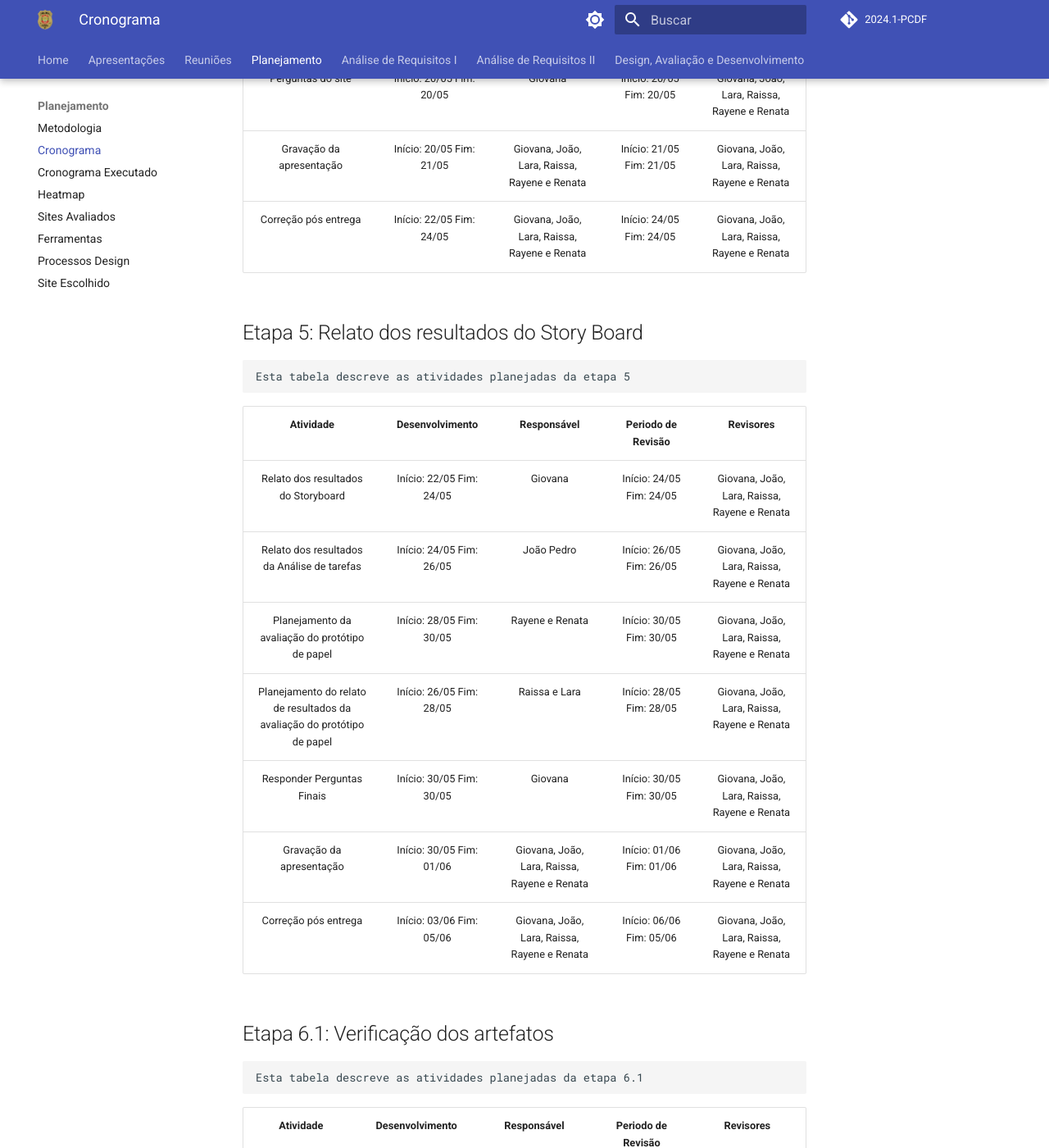
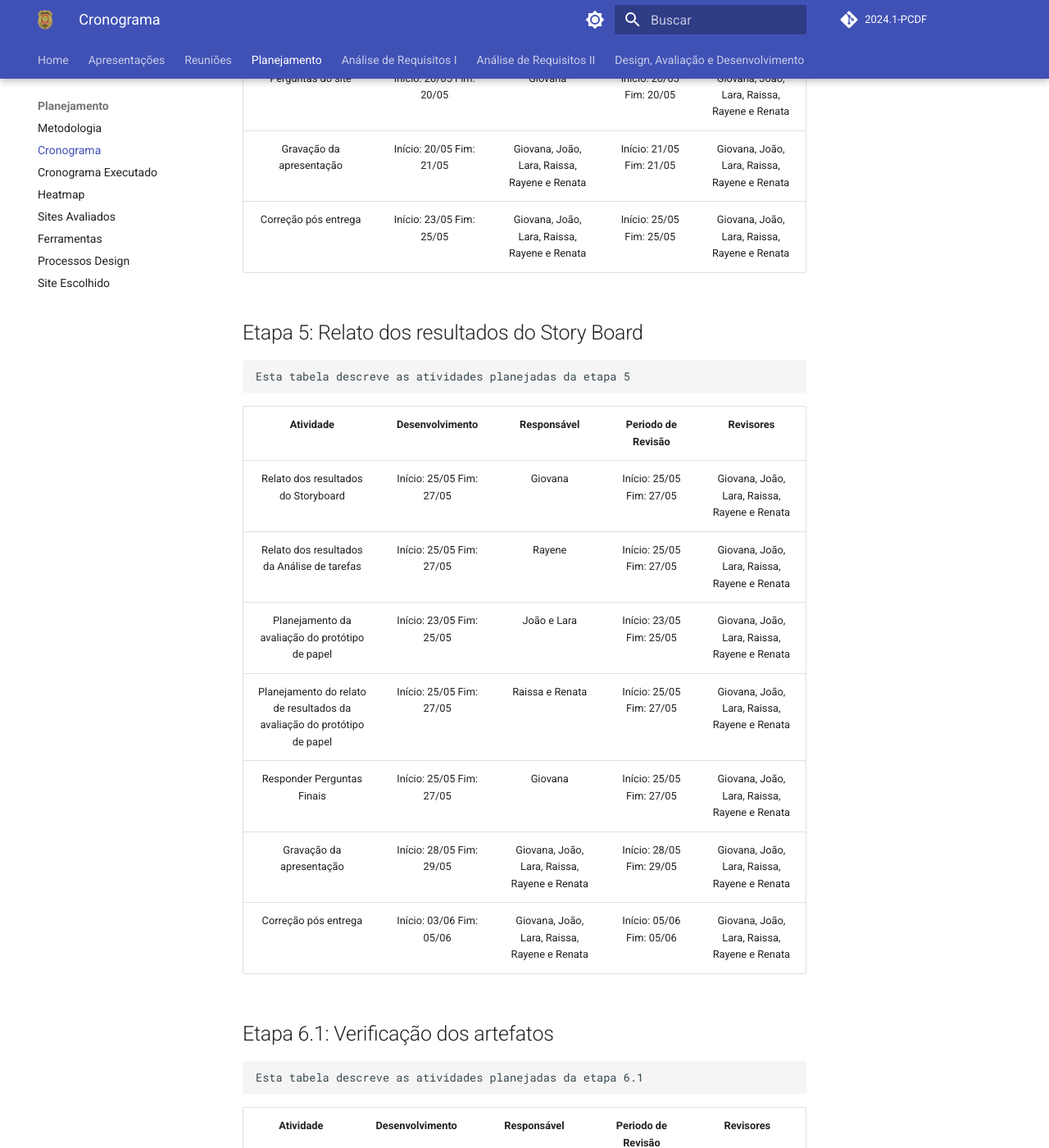
Before and after one commit to Interacao-Humano-Computador/2024.1-PCDF, an MkDocs documentation site: the page built from docs/planejamento/cronograma.md, in a window 1280 px wide and 1400 px high, scrolled down 3953 px. Shown: the whole window at 82% size. Built offline with MkDocs 1.6.1 and Material for MkDocs 9.7.7, drawn with Linux system fonts in a browser that asks for light colours; comment, search, counter and statistics services are not loaded.

```diff
--- a/docs/planejamento/cronograma.md
+++ b/docs/planejamento/cronograma.md
@@ -69,20 +69,20 @@ Este documento tem objetivo de apresentar o cronograma que planejampos e que o g
 | Storyboard           | Início: 14/05 Fim: 20/05 |  Giovana, João, Lara, Raissa, Rayene e Renata  | Início: 20/05 Fim: 20/05   | Giovana, João, Lara, Raissa, Rayene e Renata   |
 | Perguntas do site | Início: 20/05 Fim: 20/05 | Giovana| Início: 20/05 Fim: 20/05 | Giovana, João, Lara, Raissa, Rayene e Renata   |
 | Gravação da apresentação   | Início: 20/05 Fim: 21/05| Giovana, João, Lara, Raissa, Rayene e Renata              | Início: 21/05 Fim: 21/05   | Giovana, João, Lara, Raissa, Rayene e Renata              |
-| Correção pós entrega         | Início: 22/05 Fim: 24/05 | Giovana, João, Lara, Raissa, Rayene e Renata              | Início: 24/05 Fim: 24/05   | Giovana, João, Lara, Raissa, Rayene e Renata              |
+| Correção pós entrega         | Início: 23/05 Fim: 25/05 | Giovana, João, Lara, Raissa, Rayene e Renata              | Início: 25/05 Fim: 25/05   | Giovana, João, Lara, Raissa, Rayene e Renata              |
 
 ## Etapa 5: Relato dos resultados do Story Board
     Esta tabela descreve as atividades planejadas da etapa 5
 
 | Atividade       | Desenvolvimento | Responsável                                 | Periodo de Revisão             | Revisores |
 | :--------: | :----: | :--------------------:                    | :---------------: |:---------------: |
-| Relato dos resultados do Storyboard    | Início: 22/05 Fim: 24/05 | Giovana          | Início: 24/05 Fim: 24/05 |  Giovana, João, Lara, Raissa, Rayene e Renata           |
-| Relato dos resultados da Análise de tarefas                             | Início: 24/05 Fim: 26/05 | João Pedro  | Início: 26/05 Fim: 26/05 |Giovana, João, Lara, Raissa, Rayene e Renata  |
-| Planejamento da avaliação do protótipo de papel                         | Início: 28/05 Fim: 30/05 | Rayene  e Renata | Início: 30/05 Fim: 30/05 |Giovana, João, Lara, Raissa, Rayene e Renata   |
-| Planejamento do relato de resultados da avaliação do protótipo de papel | Início: 26/05 Fim: 28/05 | Raissa e Lara        | Início: 28/05 Fim: 28/05 | Giovana, João, Lara, Raissa, Rayene e Renata            |
-| Responder Perguntas Finais   | Início: 30/05 Fim: 30/05| Giovana              | Início: 30/05 Fim: 30/05| Giovana, João, Lara, Raissa, Rayene e Renata              |
-| Gravação da apresentação                                                | Início: 30/05 Fim: 01/06 | Giovana, João, Lara, Raissa, Rayene e Renata              | Início: 01/06 Fim: 01/06 | Giovana, João, Lara, Raissa, Rayene e Renata              |
-|Correção pós entrega                                                 |Início: 03/06 Fim: 05/06  | Giovana, João, Lara, Raissa, Rayene e Renata              | Início: 06/06 Fim: 05/06 | Giovana, João, Lara, Raissa, Rayene e Renata              |
+| Relato dos resultados do Storyboard    | Início: 25/05 Fim: 27/05 | Giovana          |  Início: 25/05 Fim: 27/05 |  Giovana, João, Lara, Raissa, Rayene e Renata           |
+| Relato dos resultados da Análise de tarefas                             |  Início: 25/05 Fim: 27/05 | Rayene |  Início: 25/05 Fim: 27/05  |Giovana, João, Lara, Raissa, Rayene e Renata  |
+| Planejamento da avaliação do protótipo de papel                         | Início: 23/05 Fim: 25/05 | João e Lara |  Início: 23/05 Fim: 25/05  |Giovana, João, Lara, Raissa, Rayene e Renata   |
+| Planejamento do relato de resultados da avaliação do protótipo de papel | Início: 25/05 Fim: 27/05 | Raissa e Renata        | Início: 25/05 Fim: 27/05 | Giovana, João, Lara, Raissa, Rayene e Renata            |
+| Responder Perguntas Finais   |  Início: 25/05 Fim: 27/05 | Giovana              |  Início: 25/05 Fim: 27/05 | Giovana, João, Lara, Raissa, Rayene e Renata              |
+| Gravação da apresentação                                                | Início: 28/05 Fim: 29/05 | Giovana, João, Lara, Raissa, Rayene e Renata              | Início: 28/05 Fim: 29/05 | Giovana, João, Lara, Raissa, Rayene e Renata              |
+|Correção pós entrega                                                 |Início: 03/06 Fim: 05/06  | Giovana, João, Lara, Raissa, Rayene e Renata              | Início: 05/06 Fim: 05/06 | Giovana, João, Lara, Raissa, Rayene e Renata              |
 
 ## Etapa 6.1:  Verificação dos artefatos
     Esta tabela descreve as atividades planejadas da etapa 6.1
--- a/mkdocs.yml
+++ b/mkdocs.yml
@@ -16,6 +16,7 @@ nav:
       - Reunião 3: reunioes/reuniao03.md
       - Reunião 4: reunioes/reuniao04.md
       - Reunião 5: reunioes/reuniao05.md
+      - Reunião 6: reunioes/reuniao06.md
   - Planejamento:
     - Metodologia: planejamento/metodologia.md
     - Cronograma: planejamento/cronograma.md
```
Also changed, not shown: docs/design/Nivel1/analise_tarefas/planejamento_avaliação.md (+3 -1 lines), docs/design/Nivel1/stroyboard/planejamento_avaliação.md (+5 -1 lines), docs/reunioes/reuniao05.md (+1 -1 lines), docs/reunioes/reuniao06.md (added, +53 -0 lines).
